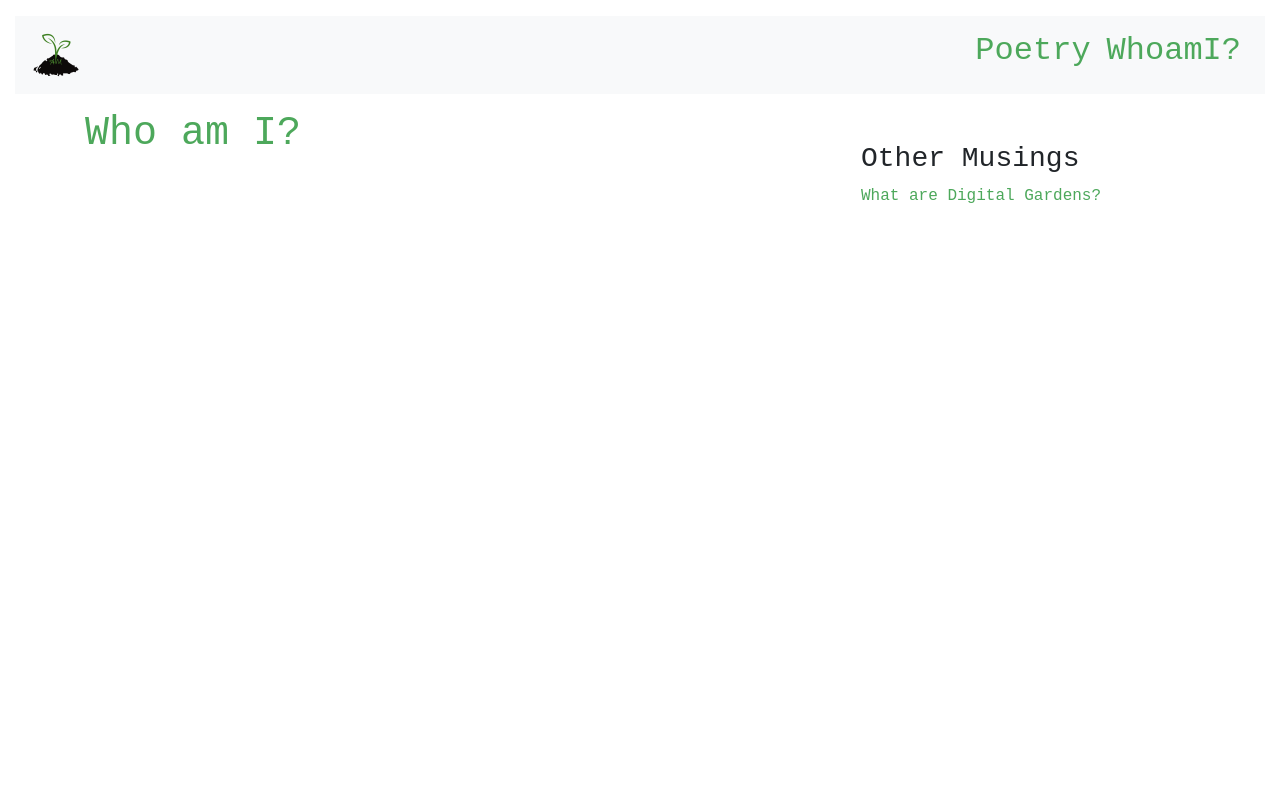
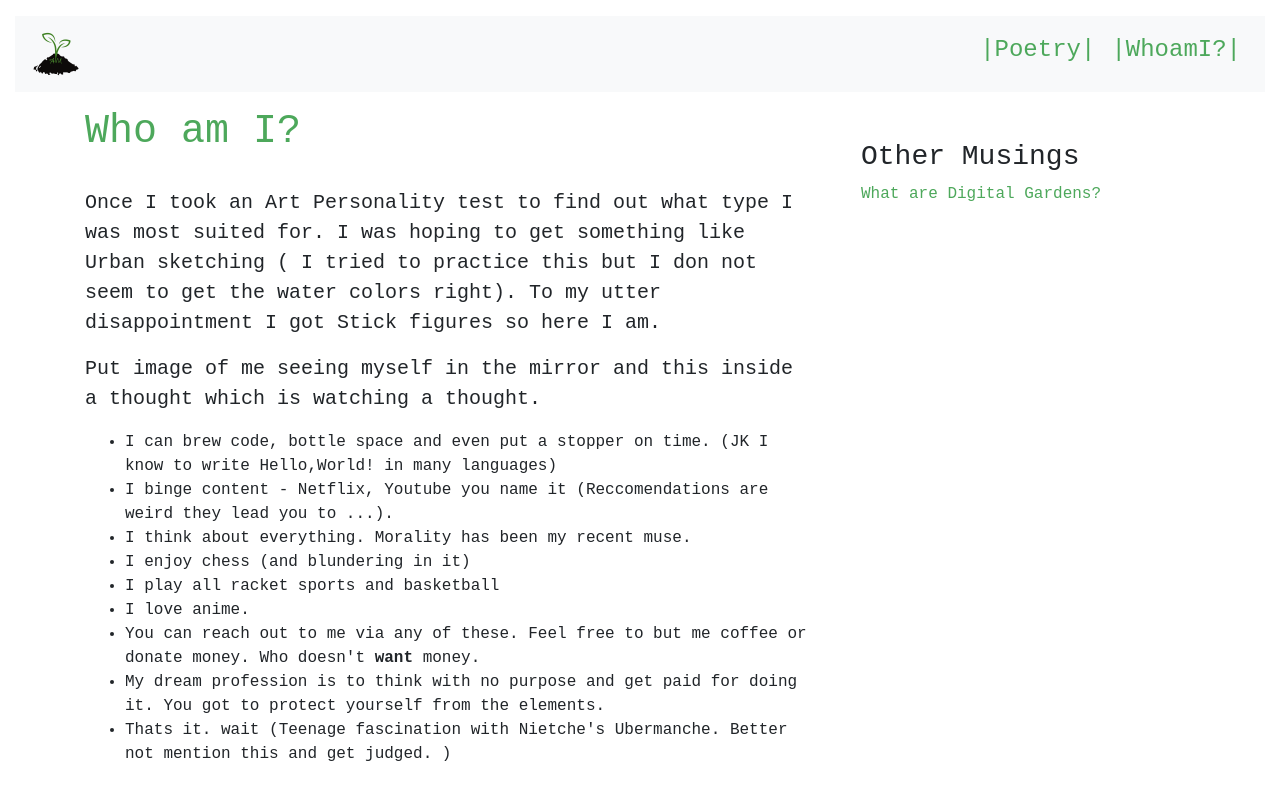
Before and after one commit to NoblesseCoder/absurd-musings, an Eleventy site: page src/whoami.md in a window 1280 px wide. Built offline with nearby package versions, Linux system fonts and the light colour scheme; Eleventy itself is replaced by a stand-in of ours; files that its build step writes are made by us from their sources.

Commit message:
fix css relative link isuue

```diff
--- a/src/_includes/layouts/base.njk
+++ b/src/_includes/layouts/base.njk
@@ -2,21 +2,22 @@
 <html lang="en">
 <head>
 	<title> {{title}} </title>
+	<link rel = "icon" href =  "{{'/assets/img/logo.png'}}"  type = "image/x-icon">
   <!-- Required meta tags -->
   <meta charset="utf-8">
   <meta name="viewport" content="width=device-width, initial-scale=1, shrink-to-fit=no">
   <!-- Bootstrap CSS -->
   <link rel="stylesheet" href="https://stackpath.bootstrapcdn.com/bootstrap/4.3.1/css/bootstrap.min.css" integrity="sha384-ggOyR0iXCbMQv3Xipma34MD+dH/1fQ784/j6cY/iJTQUOhcWr7x9JvoRxT2MZw1T" crossorigin="anonymous">
-    <link rel="stylesheet" type="text/css" href="{{'css/index.css' | url}}">
+  <link rel="stylesheet" type="text/css" href="{{'/css/index.css' | url}}">
+</head>
 
-</head>
 <body>
 
 <div id="full_page">
+<!-- NavBar -->
   <p>
     <div class="container-fluid">
 			<nav class="navbar navbar-expand-lg navbar-light bg-light" style="background-color: #F8F9FA;">
-
   				<a class="navbar-brand" href="{{'/' | url}}" style="color: #4DA85B;">
             <img src="{{'/assets/img/logo.png'}}" width="50" height="50" alt="">
           </a>
@@ -27,12 +28,11 @@
   				<div class="collapse navbar-collapse" id="navbarNav">
    				 <ul class="nav navbar-nav ml-auto">
               <li class="nav-item">
-                  <a class="nav-link" href="{{'/poetry' | url}}" style="color: #4DA85B;"> <h2>Poetry </h1></a>
+                <a class="nav-link" href="{{'/poetry' | url}}" style="color: #4DA85B;"> <h4>|Poetry|</h4></a>
               </li>
       				<li class="nav-item">
-        					<a class="nav-link" href="{{'/whoami' | url}}" style="color: #4DA85B;"> <h2>WhoamI? </h1></a>
+        				<a class="nav-link" href="{{'/whoami' | url}}" style="color: #4DA85B;"> <h4>|WhoamI?|</h4></a>
       				</li>
-
     			 </ul>
   				</div>
 			</nav>
@@ -46,7 +46,7 @@
   			<div class="row">
     			<div class="col-md-8 blog-main">
       				<article class="blog-post">
-        				<h1 class="blog-post-title" data-tags="note"> {{title}}</h1>
+        				<h1 class="blog-post-title" data-tags="note"> {{pageTitle}}</h1>
         				 <br>
 
                 {{content | safe}}
--- a/src/index.md
+++ b/src/index.md
@@ -1,6 +1,7 @@
 ---
+layout: "base"
 title: "Absurd Musings"
-layout: "base"
+pageTitle: "Absurd Musings"
 ---
 
 
@@ -11,7 +12,7 @@ There is this cave scene from the film Dead Poets Society where the lead reads a
 
 
 
-> "I went to the woods because I wanted to live deliberately, I wanted to live deep and suck out all the marrow of life. To put to rout all that was not life and not when I had come to die to discover that I had not lived."
->
+"I went to the woods because I wanted to live deliberately, I wanted to live deep and suck out all the marrow of life. To put to rout all that was not life and not when I had come to die to discover that I had not lived."
+
 
 To me in this quote, the line between life and thought blurs out. To suck out all the marrow of thought is the sole purpose of this garden.
--- a/src/poetry.md
+++ b/src/poetry.md
@@ -1,11 +1,11 @@
 ---
-layout: "base.njk"
+layout: "base"
 title: "Poems and Haikus"
 pageTitle: "Poems and Haikus"
 ---
 
 
-<pre style="font-size: 20px;">
+<pre style="font-size: 20px; font-family: monospace;">
 I sat there fishing
 A water snake slithered by
 Noisy cicadas
@@ -13,7 +13,7 @@ Noisy cicadas
 </pre>
 </br>
 
-<pre style="font-size: 20px;">
+<pre style="font-size: 20px; font-family: monospace;">
 In the year of rat
 a virus has plagued thy world
 Unthinkable chaos
--- /dev/null
+++ b/src/sass/musings.scss
@@ -0,0 +1,10 @@
+html body {
+    font-family: monospace;
+}
+
+p{
+	font-size: 20px;
+}
+.blog-post-title{
+	color: #4DA85B;
+}
--- a/src/whoami.md
+++ b/src/whoami.md
@@ -3,3 +3,19 @@ layout: "base.njk"
 title: "Who am I?"
 pageTitle: "Who am I?"
 ---
+
+Once I took an Art Personality test to find out what type I was most suited for. I was hoping to get something like Urban sketching ( I tried to practice this but I don not seem to get the water colors right). To my utter disappointment I got Stick figures so here I am.
+
+Put image of me seeing myself in the mirror and this inside a thought which is watching a thought.
+
+
+
+- I can brew code, bottle space and even put a stopper on time. (JK I know to write Hello,World! in many languages)
+- I binge content - Netflix, Youtube you name it (Reccomendations are weird they lead you to ...).
+- I think about everything. Morality has been my recent muse.
+- I enjoy chess (and blundering in it)
+- I play all racket sports and basketball
+- I love anime.
+- You can reach out to me via any of these. Feel free to but me coffee or donate money. Who doesn't **want** money.
+- My dream profession is to think with no purpose and get paid for doing it. You got to protect yourself from the elements.
+- Thats it. wait (Teenage fascination with Nietche's Ubermanche. Better not mention this and get judged.  )
```
Also changed, not shown: src/_includes/layouts/musings.njk (+9 -8 lines), .eleventy.js. Lines whose indentation alone changed are shown as unchanged.
